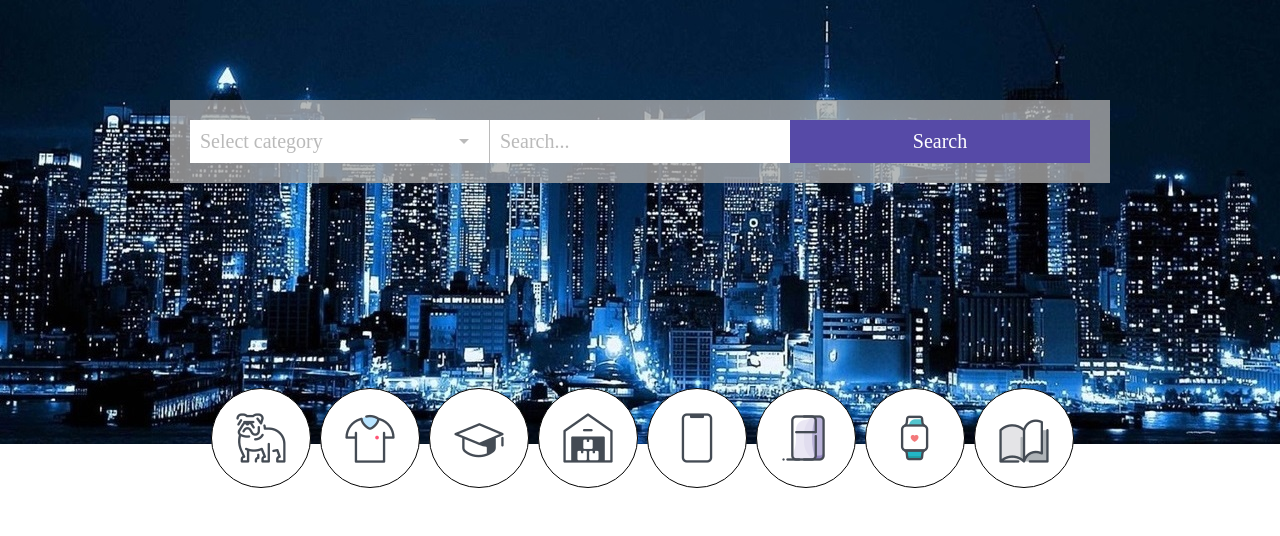
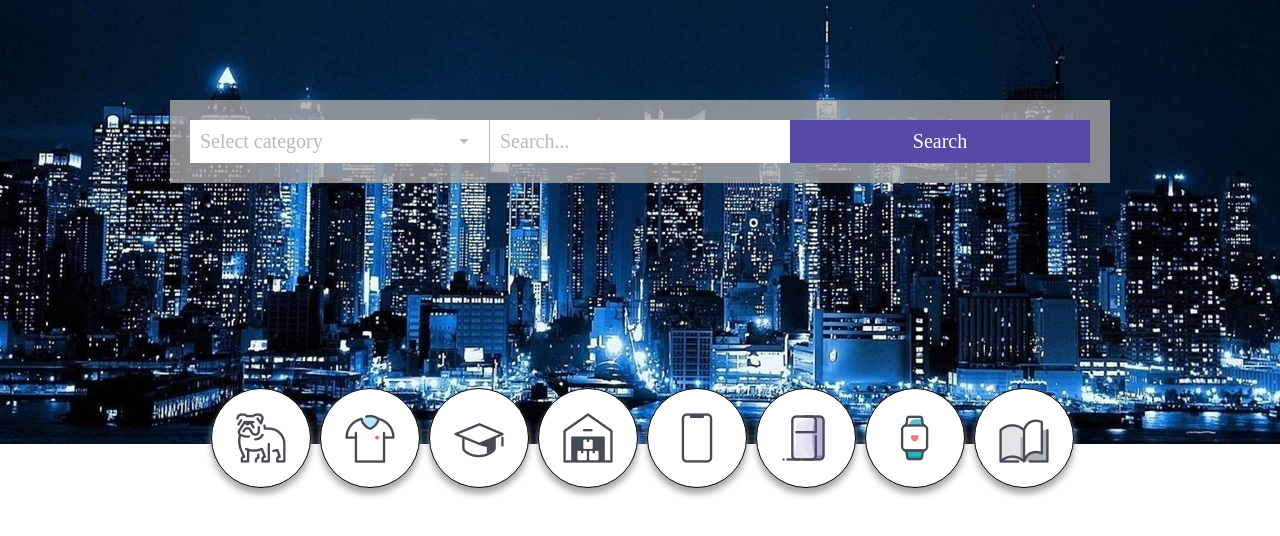
Before and after one commit to minol-j/night__city, a plain HTML site: page index.html in a window 1280 px wide. Drawn offline with Linux system fonts and the light colour scheme.

Commit message:
Update style.css

```diff
--- a/css/style.css
+++ b/css/style.css
@@ -120,6 +120,7 @@ li li a {
     border-radius: 50%;
     border: none;
     border: 0.1px solid black;
+    box-shadow: 0px 6px 6px 0px rgb(169, 169, 169);
     transition: 0.5s;
 }
 
```
